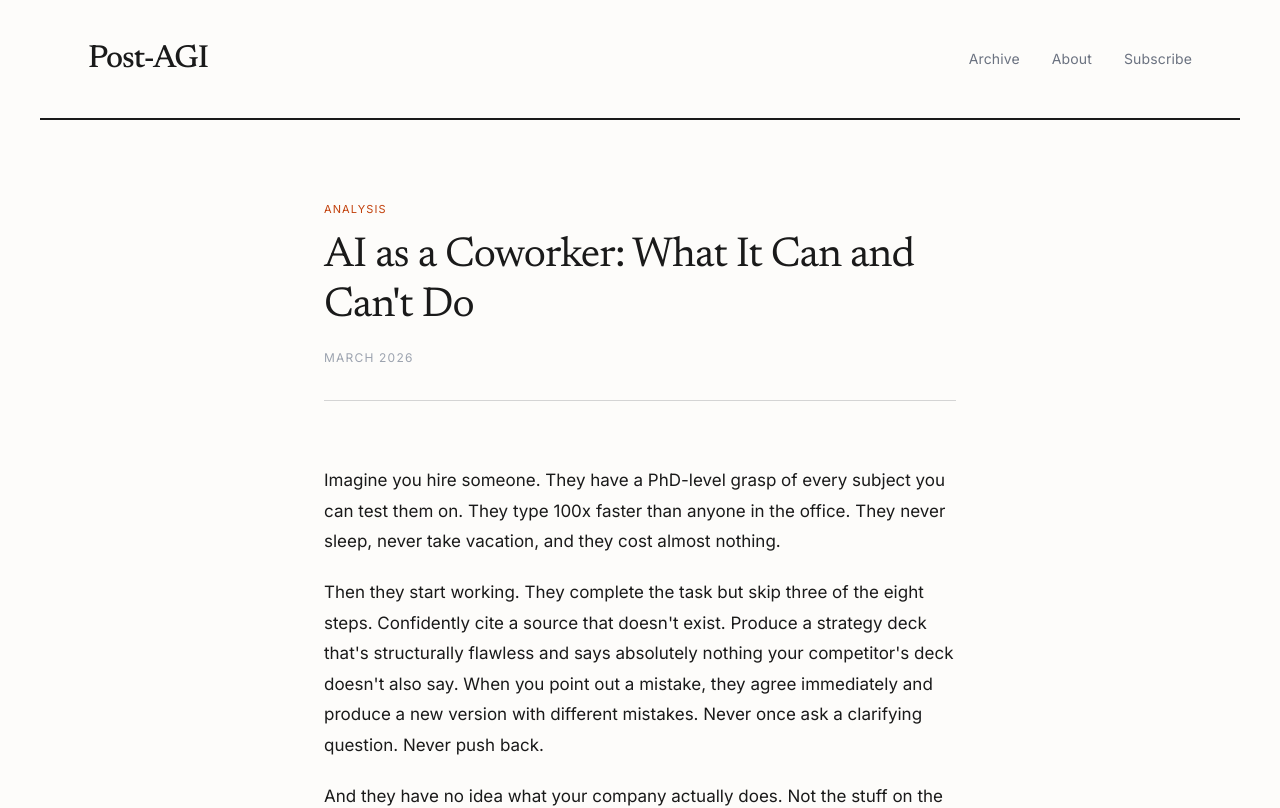
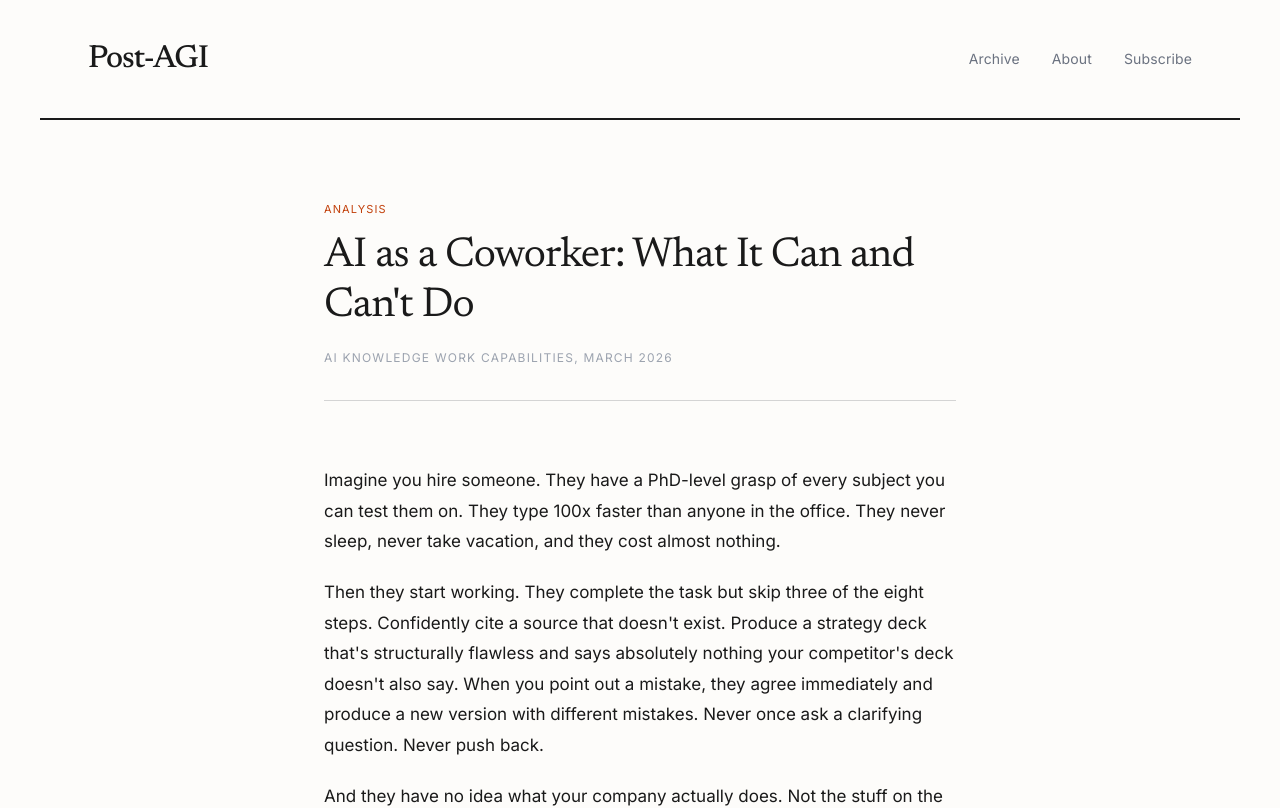
Before and after one commit to m-ta-o/post-agi-site, a plain HTML site: page articles/ai-as-coworker.html in a window 1280 px wide. Shown: the top 808 px of the page. Drawn offline with Linux system fonts and the light colour scheme.

Commit message:
Restore article byline: AI knowledge work capabilities, March 2026
🤖 Generated with [Claude Code](https://claude.com/claude-code)

Co-Authored-By: Claude <noreply@anthropic.com>

```diff
--- a/articles/ai-as-coworker.html
+++ b/articles/ai-as-coworker.html
@@ -455,7 +455,7 @@
     <header>
       <div class="scenario-label">Analysis</div>
       <h1>AI as a Coworker: What It Can and Can't Do</h1>
-      <div class="dateline">March 2026</div>
+      <div class="dateline">AI knowledge work capabilities, March 2026</div>
     </header>
 
     <!-- OPENING -->
```
